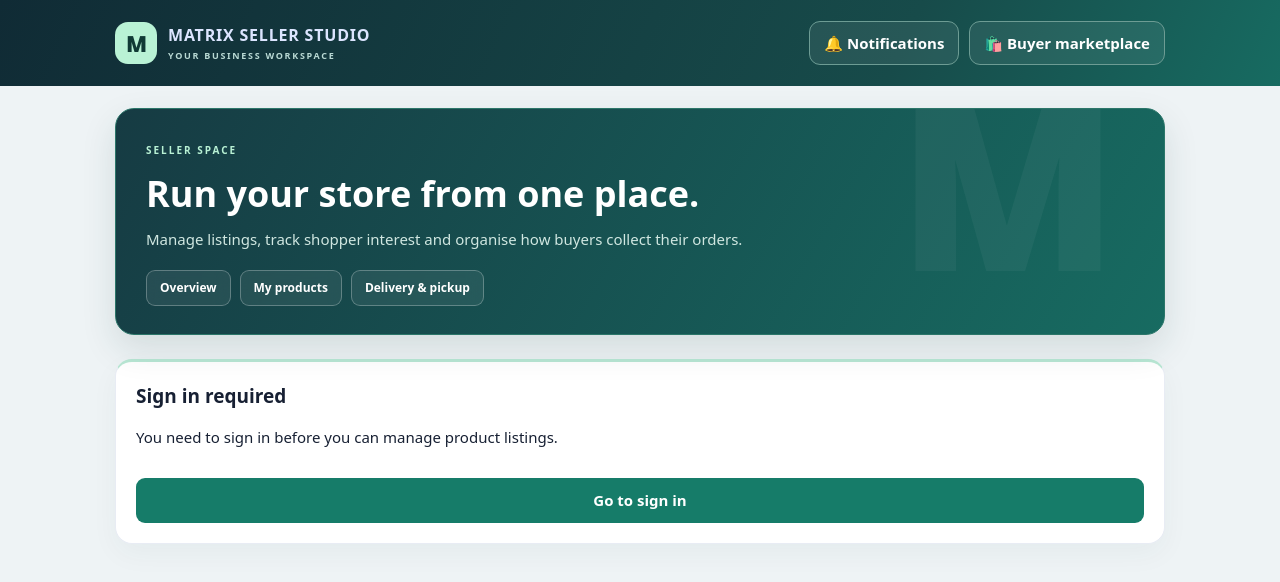
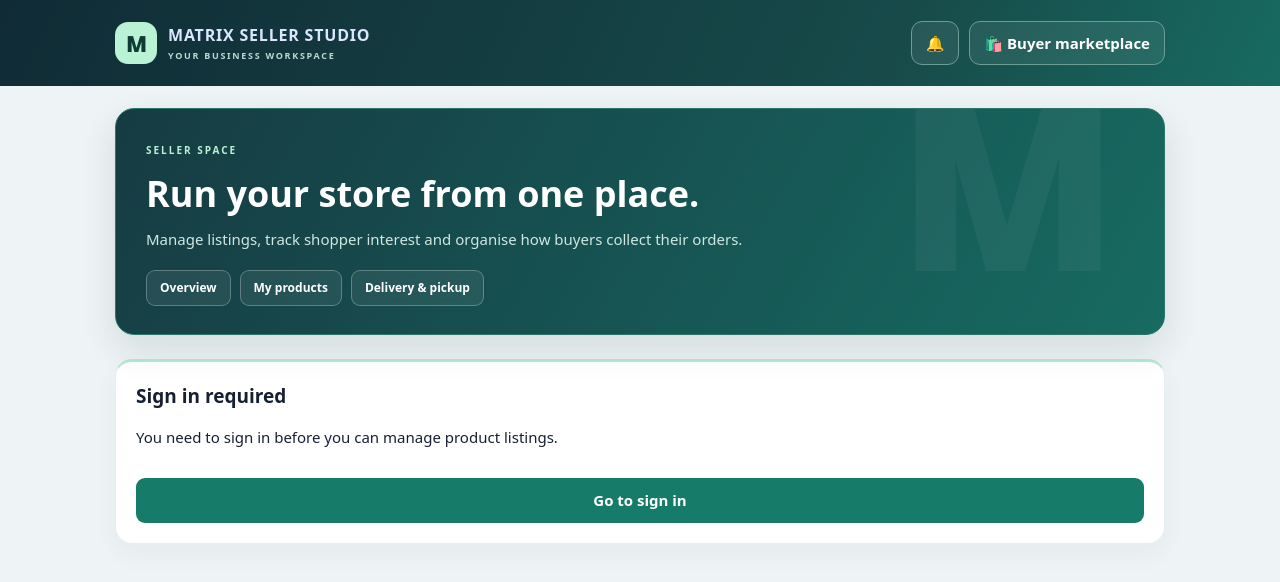
Before and after one commit to oseremenilenbs001-coder/matrix_marketplace, a plain HTML site: page seller.html in a window 1280 px wide. Drawn offline with nearby package versions, Linux system fonts and the light colour scheme.

Commit message:
Show seller notifications as a bell icon only

```diff
--- a/seller.html
+++ b/seller.html
@@ -69,7 +69,7 @@ body{background:#eef3f5}
 @media(max-width:600px){.seller-hero:after{right:-12px;top:5px;font-size:145px}.insights{padding:14px}}
 
 </style></head><body>
-<header class="top"><div class="wrap topin"><div class="seller-brand"><span class="seller-mark">M</span><div><a class="brand" href="seller.html">MATRIX SELLER STUDIO</a><small>YOUR BUSINESS WORKSPACE</small></div></div><div style="display:flex;align-items:center;gap:10px"><a class="buyer-switch" href="#sellerNotifications">🔔 Notifications <span id="notificationBadge" class="notification-badge hidden">0</span></a><a class="buyer-switch" href="index.html">🛍️ Buyer marketplace</a></div></div></header>
+<header class="top"><div class="wrap topin"><div class="seller-brand"><span class="seller-mark">M</span><div><a class="brand" href="seller.html">MATRIX SELLER STUDIO</a><small>YOUR BUSINESS WORKSPACE</small></div></div><div style="display:flex;align-items:center;gap:10px"><a class="buyer-switch" href="#sellerNotifications" title="Notifications" aria-label="Open notifications">🔔 <span id="notificationBadge" class="notification-badge hidden">0</span></a><a class="buyer-switch" href="index.html">🛍️ Buyer marketplace</a></div></div></header>
 <main class="wrap seller-main"><section class="intro seller-hero"><span class="seller-kicker">SELLER SPACE</span><h1>Run your store from one place.</h1><p>Manage listings, track shopper interest and organise how buyers collect their orders.</p><nav class="seller-nav" aria-label="Seller dashboard sections"><a href="#sellerOverview">Overview</a><a href="#sellerProducts">My products</a><a href="#sellerFulfilment">Delivery & pickup</a></nav></section>
 <div id="loginNotice" class="panel hidden"><h2>Sign in required</h2><p>You need to sign in before you can manage product listings.</p><a class="btn primary" href="auth.html" style="display:inline-block;text-align:center;text-decoration:none">Go to sign in</a></div>
 <div id="dashboard" class="hidden">
```
